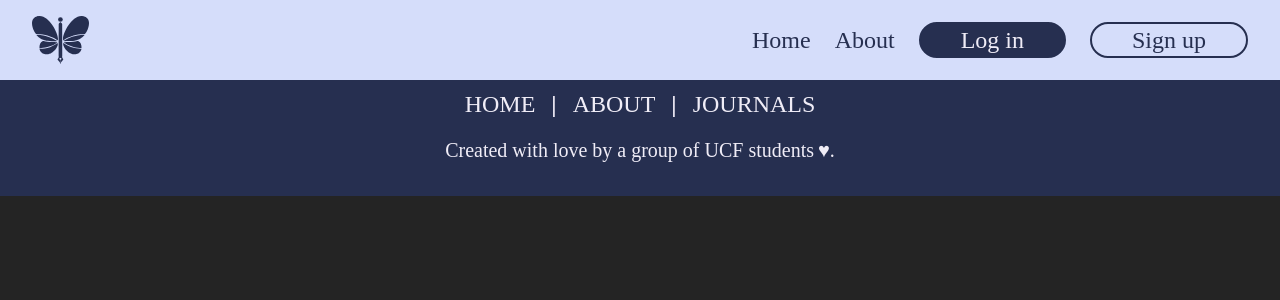
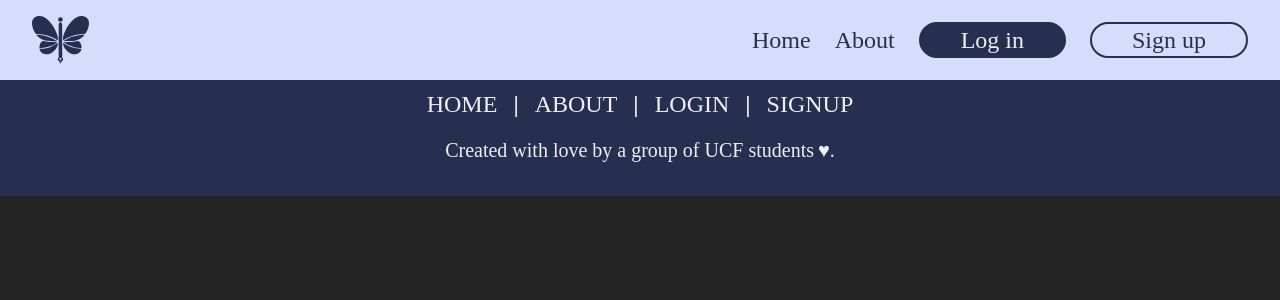
Before and after one commit to ukhan1219/m3nd, a React (Vite) app in the folder frontend/: page /dashboard in a window 1280 px wide. Shown: the top 300 px of the page. Built offline with nearby package versions, Linux system fonts and the light colour scheme; a web font is replaced by a local one.

Commit message:
footer log in and stuff

```diff
--- a/frontend/src/components/Footer.tsx
+++ b/frontend/src/components/Footer.tsx
@@ -1,6 +1,9 @@
+import { useState } from "react";
 import logo2 from "../assets/mend-logo-2.svg";
 
 const Footer = () => {
+  const [user, setUser] = useState(null); // Assuming you manage user state here
+
   return (
     <div className="w-full py-8 max-sm:py-5 max-sm:px-5 px-10 flex flex-col items-center gap-4 bg-darkblue text-pearl">
       <a href="/" className="flex justify-center hover:opacity-80 transition-all duration-300 ease-in-out">
@@ -10,7 +13,14 @@ const Footer = () => {
         <li className="flex flex-row max-[350px]:text-2xl justify-center space-x-4 text-2xl font-Dongle 2xl:text-3xl">
           <a href="/" className="hover:text-[#B9C3DA] nav-link2">HOME</a><p className="font-extrabold">{" | "}</p>
           <a href="/about" className="hover:text-[#B9C3DA] nav-link2">ABOUT</a><p className="font-extrabold">{" | "}</p>
-          <a href="/journals" className="hover:text-[#B9C3DA] nav-link2">JOURNALS</a>
+          {user ? (
+            <a href="/journals" className="hover:text-[#B9C3DA] nav-link2">JOURNALS</a>
+          ) : (
+            <>
+              <a href="/login" className="hover:text-[#B9C3DA] nav-link2">LOGIN</a><p className="font-extrabold">{" | "}</p>
+              <a href="/signup" className="hover:text-[#B9C3DA] nav-link2">SIGNUP</a>
+            </>
+          )}
         </li>
       </ul>
       <p className="flex justify-center font-Dongle text-xl 2xl:text-2xl ">
```
